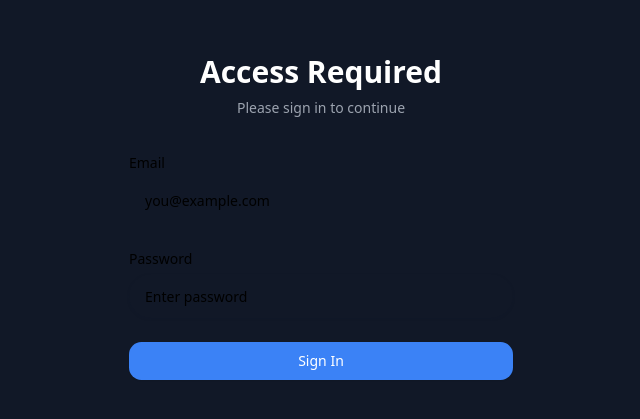
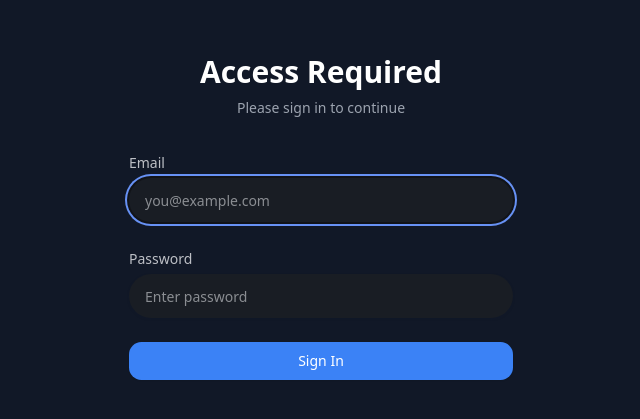
Before and after one commit to Raleighawesome/miles-ahead, a Next.js app: page / in a window 1280 px wide. Shown: the part 195-614 px from the top of the page, without its empty margins (319-959 px from the left). Built offline with nearby package versions, Linux system fonts and the light colour scheme; no server answers.

Commit message:
Fix dark theme color variables

```diff
--- a/app/globals.css
+++ b/app/globals.css
@@ -7,16 +7,16 @@
     --brand-h: 222;
     --brand-s: 86%;
 
-    --brand-1: hsl(var(--brand-h) var(--brand-s) 94%);
-    --brand-2: hsl(var(--brand-h) var(--brand-s) 86%);
-    --brand-3: hsl(var(--brand-h) var(--brand-s) 62%);
+    --brand-1: var(--brand-h) var(--brand-s) 94%;
+    --brand-2: var(--brand-h) var(--brand-s) 86%;
+    --brand-3: var(--brand-h) var(--brand-s) 62%;
 
-    --bg: hsl(0 0% 100%);
-    --text: hsl(220 28% 16%);
+    --bg: 0 0% 100%;
+    --text: 220 28% 16%;
 
-    --surface-1: hsl(220 20% 98%);
-    --surface-2: hsl(220 22% 94%);
-    --surface-3: hsl(220 26% 90%);
+    --surface-1: 220 20% 98%;
+    --surface-2: 220 22% 94%;
+    --surface-3: 220 26% 90%;
 
     --sh-ambient: 0 1px 2px rgba(15, 23, 42, 0.08);
     --sh-key: 0 12px 28px rgba(15, 23, 42, 0.12);
@@ -33,32 +33,32 @@
     --card-foreground: var(--text);
     --popover: var(--surface-1);
     --popover-foreground: var(--text);
-    --primary: hsl(var(--brand-h) var(--brand-s) 56%);
-    --primary-foreground: hsl(0 0% 100%);
+    --primary: var(--brand-h) var(--brand-s) 56%;
+    --primary-foreground: 0 0% 100%;
     --secondary: var(--surface-2);
-    --secondary-foreground: hsl(220 16% 30%);
-    --muted: hsl(220 20% 92%);
-    --muted-foreground: hsl(220 12% 38%);
-    --accent: hsl(var(--brand-h) 64% 80%);
-    --accent-foreground: hsl(220 24% 20%);
+    --secondary-foreground: 220 16% 30%;
+    --muted: 220 20% 92%;
+    --muted-foreground: 220 12% 38%;
+    --accent: var(--brand-h) 64% 80%;
+    --accent-foreground: 220 24% 20%;
     --destructive: 0 84% 58%;
     --destructive-foreground: 0 0% 100%;
-    --border: hsl(220 18% 88%);
-    --input: hsl(220 18% 88%);
-    --ring: hsl(var(--brand-h) var(--brand-s) 62%);
+    --border: 220 18% 88%;
+    --input: 220 18% 88%;
+    --ring: var(--brand-h) var(--brand-s) 62%;
   }
 
   .dark {
-    --bg: hsl(220 18% 8%);
-    --text: hsl(220 14% 92%);
+    --bg: 220 18% 8%;
+    --text: 220 14% 92%;
 
-    --surface-1: hsl(220 18% 12%);
-    --surface-2: hsl(220 18% 16%);
-    --surface-3: hsl(220 20% 22%);
+    --surface-1: 220 18% 12%;
+    --surface-2: 220 18% 16%;
+    --surface-3: 220 20% 22%;
 
-    --brand-1: hsl(var(--brand-h) 40% 20%);
-    --brand-2: hsl(var(--brand-h) 58% 32%);
-    --brand-3: hsl(var(--brand-h) 85% 64%);
+    --brand-1: var(--brand-h) 40% 20%;
+    --brand-2: var(--brand-h) 58% 32%;
+    --brand-3: var(--brand-h) 85% 64%;
 
     --sh-ambient: 0 1px 2px rgba(15, 23, 42, 0.5);
     --sh-key: 0 18px 36px rgba(8, 14, 35, 0.55);
@@ -72,19 +72,19 @@
     --card-foreground: var(--text);
     --popover: var(--surface-2);
     --popover-foreground: var(--text);
-    --primary: hsl(var(--brand-h) var(--brand-s) 68%);
-    --primary-foreground: hsl(220 18% 12%);
+    --primary: var(--brand-h) var(--brand-s) 68%;
+    --primary-foreground: 220 18% 12%;
     --secondary: var(--surface-2);
-    --secondary-foreground: hsl(220 14% 88%);
-    --muted: hsl(220 18% 18%);
-    --muted-foreground: hsl(220 10% 66%);
-    --accent: hsl(var(--brand-h) 62% 38%);
-    --accent-foreground: hsl(220 18% 92%);
+    --secondary-foreground: 220 14% 88%;
+    --muted: 220 18% 18%;
+    --muted-foreground: 220 10% 66%;
+    --accent: var(--brand-h) 62% 38%;
+    --accent-foreground: 220 18% 92%;
     --destructive: 0 62% 40%;
     --destructive-foreground: 210 40% 98%;
-    --border: hsl(220 18% 20%);
-    --input: hsl(220 18% 20%);
-    --ring: hsl(var(--brand-h) var(--brand-s) 68%);
+    --border: 220 18% 20%;
+    --input: 220 18% 20%;
+    --ring: var(--brand-h) var(--brand-s) 68%;
   }
 }
 
@@ -114,13 +114,13 @@
 
 @layer utilities {
   .elev-1 {
-    background: var(--surface-1);
+    background: hsl(var(--surface-1));
     box-shadow: var(--sh-ambient);
     border-radius: var(--radius);
   }
 
   .elev-2 {
-    background: var(--surface-2);
+    background: hsl(var(--surface-2));
     box-shadow: var(--sh-ambient), var(--sh-key);
     border-radius: var(--radius);
   }
```
